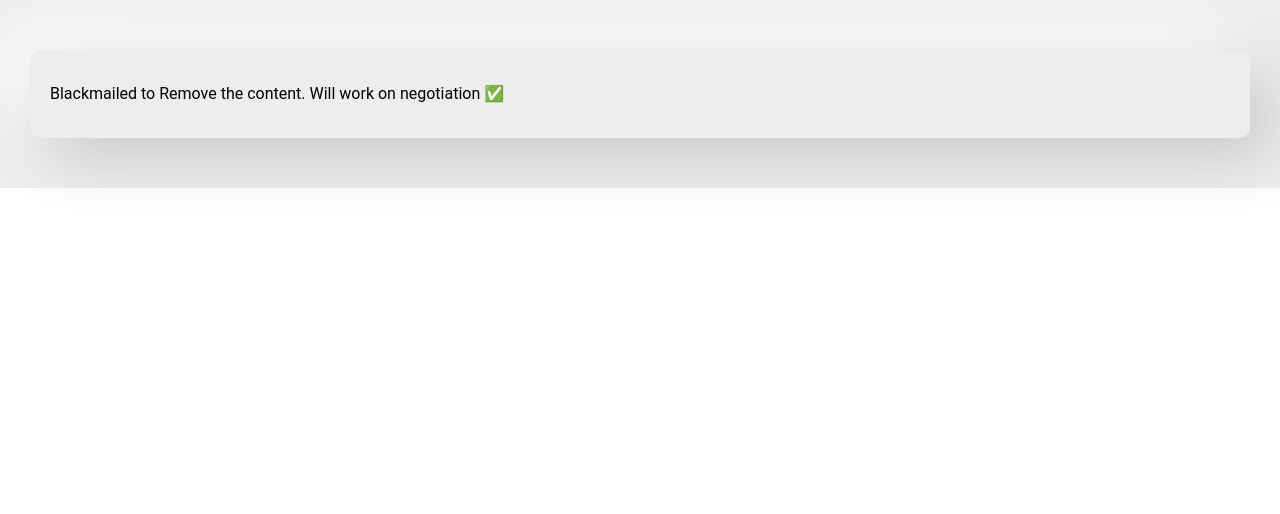
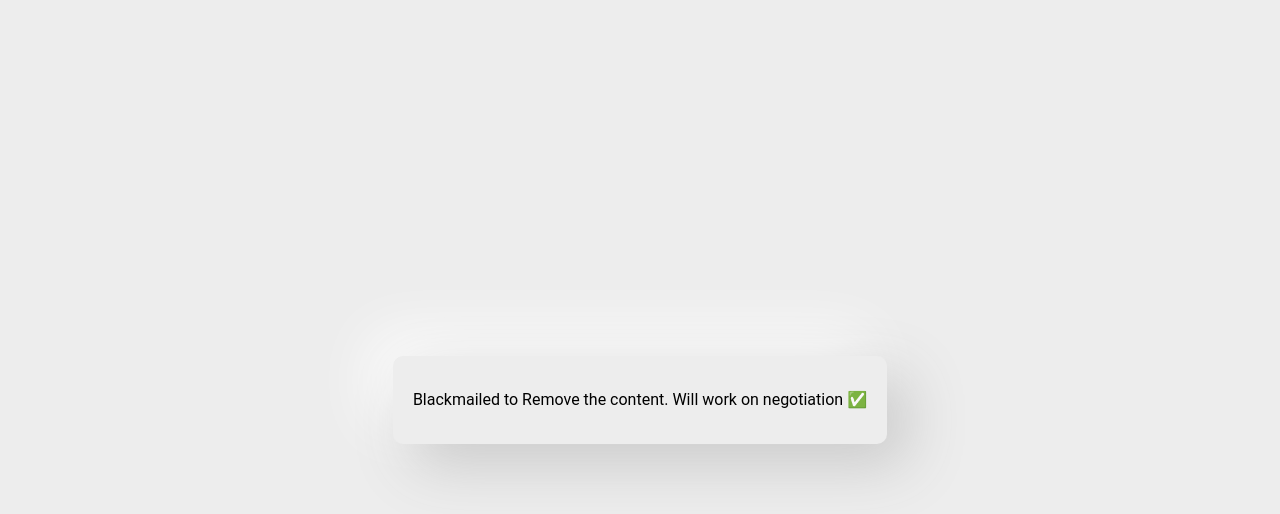
Before and after one commit to Anand7Choudhary/AnandChoudhary, a website: page limitedAccess.html in a window 1280 px wide. Drawn offline with nearby package versions, Linux system fonts and the light colour scheme; some packages are replaced by stand-ins of ours; no server answers; a script that the page names is missing.

Commit message:
New Page

```diff
--- a/limitedAccess.html
+++ b/limitedAccess.html
@@ -10,11 +10,17 @@
             padding: 0;
             margin: 0;
             font-family: 'Roboto', sans-serif;
+            box-sizing: border-box;
         }
 
         .main {
             background: #ededed;
             padding: 50px 30px;
+            width: 100%;
+            height: 100vh;
+            display: flex;
+            justify-content: center;
+            align-items: center;
         }
 
         .content {
```
